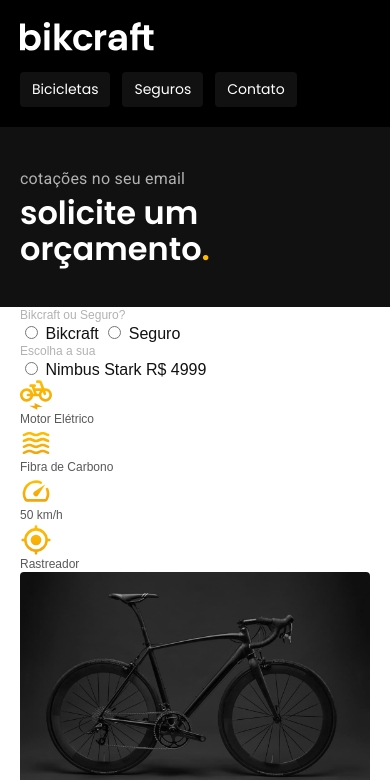
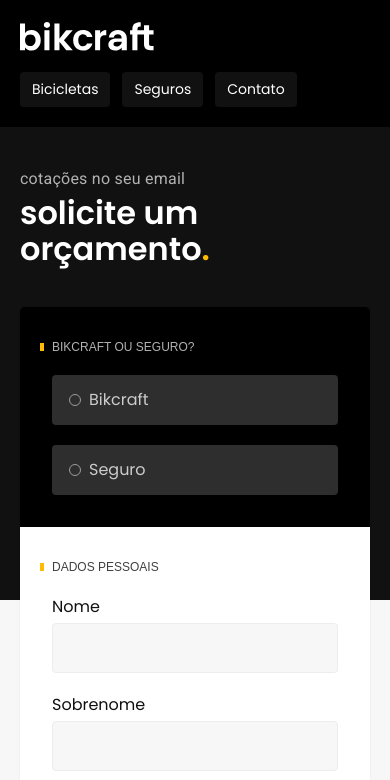
Before and after one commit to rick-Costa/bikcraft-portifolio, a plain HTML site: page orcamento.html in a window 390 px wide. Shown: the top 780 px of the page. Drawn offline with Linux system fonts and the light colour scheme.

Commit message:
add: estilo da página -orcamento.html e importando -orcamento.css no -style.css

```diff
--- /dev/null
+++ b/css/orcamento/orcamento.css
@@ -0,0 +1,177 @@
+#orcamento {
+    background: linear-gradient(var(--cor-11) 60rem, var(--cor-1) 0);
+}
+
+.orcamento {
+    display: grid;
+    grid-template-columns: 5fr 7fr;
+    padding-bottom: 12rem;
+}
+
+.orcamento h2 {
+    text-transform: uppercase;
+    position: relative;
+    display: flex;
+    align-items: center;
+}
+
+.orcamento h2:before {
+    content: '';
+    display: inline-block;
+    width: 0.4rem;
+    height: 0.8rem;
+    background-color: var(--cor-p1);
+    position: absolute;
+    left: -1.2rem;
+}
+
+.orcamento-produto,
+.orcamento-dados {
+    padding: 6rem;
+    box-shadow: 0 0.1rem 0.2rem rgba(0, 0, 0, 0.1);
+}
+
+.orcamento-produto {
+    border-radius: 0.5rem 0 0 0.5rem;
+    background: var(--cor-12);
+    display: grid;
+    grid-template-columns: 1fr 1fr;
+    gap: 2rem;
+    align-content: start;
+}
+
+.orcamento-produto > * {
+    grid-column: 1 / -1;
+}
+
+.orcamento-produto > label {
+    grid-column: initial;
+}
+
+.orcamento-produto label {
+    font: 400 1.6rem/1.5 'Poppins', sans-serif;
+    color: var(--cor-4);
+    background-color: var(--cor-10);
+    padding: 1.2rem 1.6rem;
+    border-radius: 0.4rem;
+    cursor: pointer;
+    display: grid;
+    grid-template-columns: auto 1fr auto;
+    align-items: center;
+    border: 0.1rem solid transparent;
+}
+
+.orcamento-produto input:checked + label {
+    background: var(--cor-0);
+    color: var(--cor-11);
+}
+
+.orcamento-produto label::before {
+    content: '';
+    display: inline-block;
+    box-sizing: border-box;
+    width: 1.2rem;
+    height: 1.2rem;
+    border: 1px solid var(--cor-6);
+    border-radius: 50%;
+    margin-right: 0.8rem;
+}
+
+.orcamento-produto input:checked + label::before {
+    border-color: var(--cor-7);
+    box-shadow: inset 0 0 0 0.3rem var(--cor-0), inset 0 0 0 0.6rem var(--cor-7);
+}
+
+.orcamento-produto label:hover {
+    background-color: var(--cor-9);
+}
+
+.orcamento-produto input:focus + label {
+    box-shadow: 0 0 0 0.2rem var(--cor-p1);
+    border-color: var(--cor-12);
+}
+
+.orcamento-produto label span {
+    display: none;
+}
+
+.orcamento-produto input:checked + label span {
+    display: inline-block;
+}
+
+.orcamento-produto input {
+    opacity: 0;
+    position: absolute;
+    pointer-events: none;
+}
+
+.orcamento-dados {
+    border-radius: 0 0.5rem 0.5rem 0;
+    background: var(--cor-0);
+}
+
+.orcamento-conteudo {
+    display: none;
+}
+
+.orcamento-conteudo h2,
+.orcamento-dados h2:nth-of-type(n + 2) {
+    margin-top: 2rem;
+}
+
+#bikcraft:checked ~ #orcamento-bikcraft,
+#seguro:checked ~ #orcamento-seguro {
+    display: grid;
+    gap: 2rem;
+}
+
+.orcamento-detalhes {
+    display: none;
+    background: var(--cor-0);
+    padding: 2rem;
+    grid-template-columns: 1fr 1fr;
+    border-radius: 0.4rem;
+    align-items: center;
+}
+
+.orcamento-detalhes li {
+    display: flex;
+    align-items: center;
+    gap: 0.8rem;
+    margin-bottom: 0.8rem;
+}
+
+.orcamento-detalhes li img {
+    width: 1.6rem;
+}
+
+.orcamento-produto input:checked + label + .orcamento-detalhes {
+    display: grid;
+}
+
+@media (max-width: 1200px) {
+    .orcamento-produto,
+    .orcamento-dados {
+        padding: 3.2rem;
+    }
+}
+
+@media (max-width: 800px) {
+    .orcamento {
+        grid-template-columns: 1fr;
+    }
+
+    .orcamento-produto {
+        border-radius: 0.5rem 0.5rem 0 0;
+    }
+
+    .orcamento-dados {
+        border-radius: 0 0 0.5rem 0.5rem;
+    }
+}
+
+@media (max-width: 400px) {
+    .orcamento-produto {
+        grid-template-columns: 1fr;
+    }
+}
--- a/css/style.css
+++ b/css/style.css
@@ -32,5 +32,8 @@
 @import url('./contato/contato.css');
 @import url('./contato/lojas.css');
 
+/* Orçamento */
+@import url('./orcamento/orcamento.css');
+
 /* Termos */
 @import url('./termos/termos.css');
```
